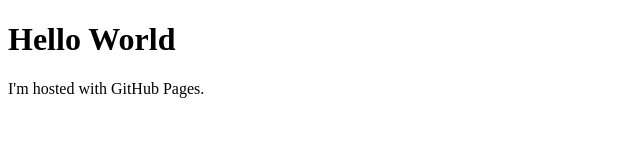
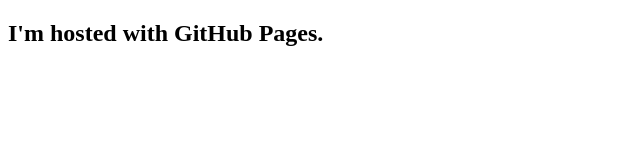
Before and after one commit to lapcca/lapcca.github.io, a plain HTML site: page index.html in a window 1280 px wide. Shown: the whole page, without its empty margins (0-640 px from the left). Drawn offline with Linux system fonts and the light colour scheme.

Commit message:
update for index

```diff
--- a/index.html
+++ b/index.html
@@ -1,7 +1,7 @@
 <!DOCTYPE html>
 <html>
 <body>
-<h1>Hello World</h1>
-<p>I'm hosted with GitHub Pages.</p>
+<title>Hello World</title>
+<H2>I'm hosted with GitHub Pages.</h2>
 </body>
 </html>
```
